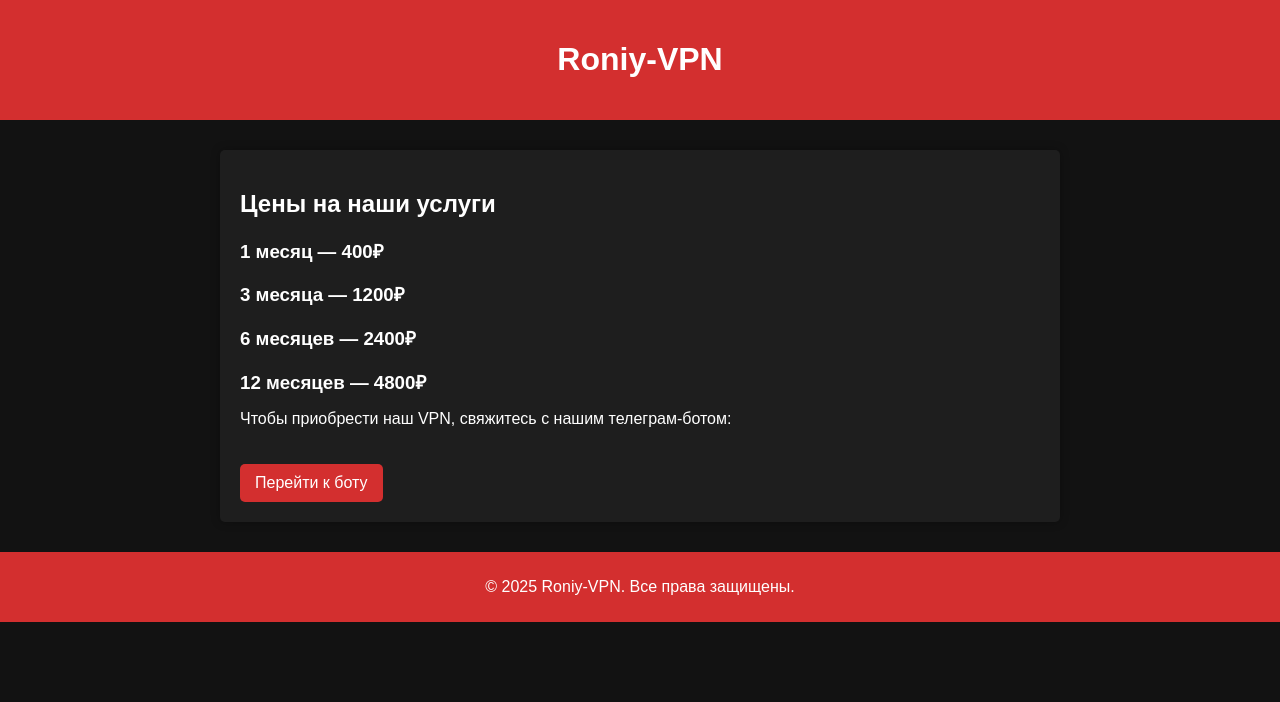
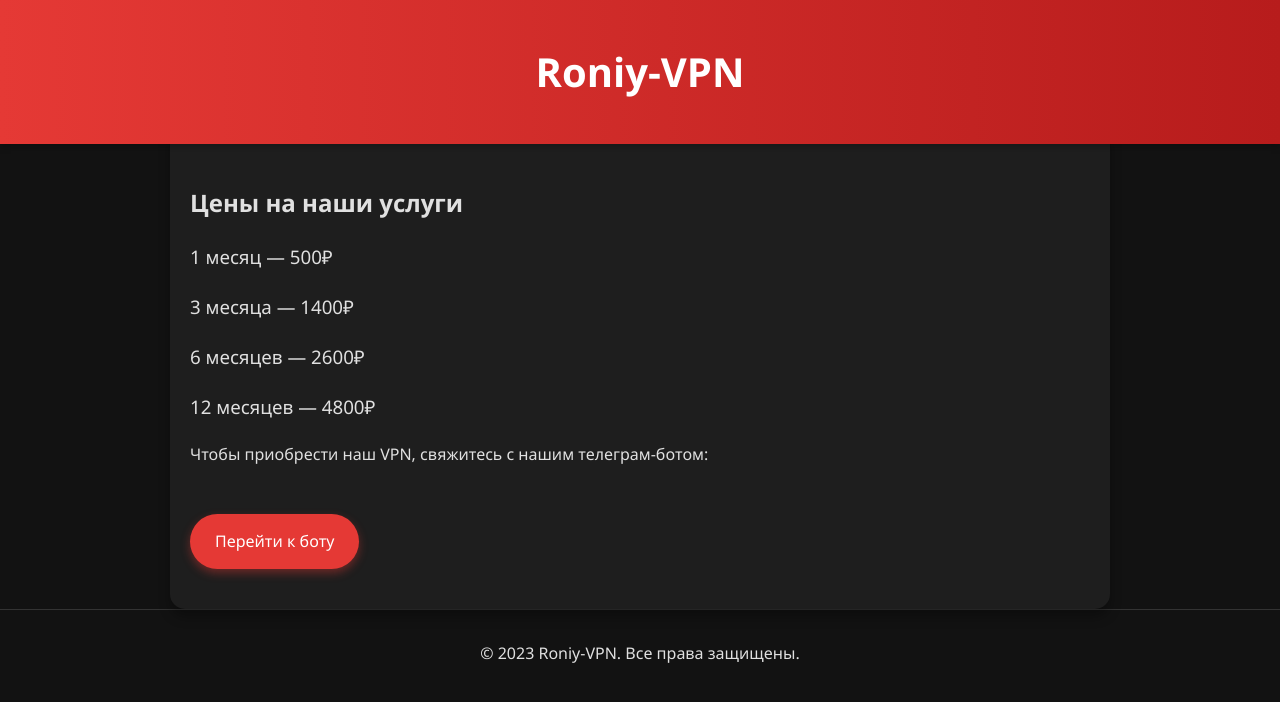
Before and after one commit to RoniyProject/roniy-vpn, a plain HTML site: page index.html in a window 1280 px wide. Drawn offline with Linux system fonts and the light colour scheme.

Commit message:
Update index.html

```diff
--- a/index.html
+++ b/index.html
@@ -7,56 +7,71 @@
     <title>Roniy-VPN</title>
     <style>
         body {
-            font-family: Arial, sans-serif;
+            font-family: 'Segoe UI', Tahoma, Geneva, Verdana, sans-serif;
             margin: 0;
             padding: 0;
-            background-color: #121212; /* Темно-серый фон */
-            color: #fff; /* Белый текст */
+            background-color: #121212; /* Темный фон */
+            color: #e0e0e0; /* Светло-серый текст */
+            line-height: 1.6;
         }
 
         header {
-            background-color: #d32f2f; /* Красный цвет */
+            background: linear-gradient(90deg, #e53935, #b71c1c); /* Градиент красного */
             color: #fff;
             text-align: center;
-            padding: 20px 0;
+            padding: 40px 0;
+            box-shadow: 0 4px 6px rgba(0, 0, 0, 0.2);
+            position: relative;
+            z-index: 10;
+        }
+
+        header h1 {
+            font-size: 2.5em;
+            margin: 0;
         }
 
         .content {
-            padding: 20px;
-            max-width: 800px;
-            margin: 30px auto;
-            background-color: #1e1e1e; /* Черный фон */
-            border-radius: 5px;
-            box-shadow: 0 0 10px rgba(0, 0, 0, 0.3);
+            padding: 40px 20px;
+            max-width: 900px;
+            margin: -20px auto 0 auto;
+            background-color: #1e1e1e; /* Темный цвет подложки */
+            border-radius: 15px;
+            box-shadow: 0 8px 12px rgba(0, 0, 0, 0.3);
+            position: relative;
+            z-index: 5;
         }
 
         .prices h3 {
-            margin-bottom: 10px;
+            margin-bottom: 20px;
+            font-weight: normal;
         }
 
         .telegram-link {
             display: inline-block;
-            margin-top: 20px;
-            padding: 10px 15px;
-            background-color: #d32f2f; /* Красный цвет */
+            margin-top: 30px;
+            padding: 15px 25px;
+            background-color: #e53935; /* Акцентный цвет */
             color: #fff;
             text-decoration: none;
-            border-radius: 5px;
-            transition: background-color 0.3s;
+            border-radius: 50px;
+            transition: transform 0.3s, background-color 0.3s;
+            box-shadow: 0 4px 10px rgba(229, 57, 53, 0.4);
         }
 
         .telegram-link:hover {
-            background-color: #b71c1c; /* Более темный красный при наведении */
+            background-color: #b71c1c; /* Темнее при наведении */
+            transform: translateY(-4px);
         }
 
         footer {
-            background-color: #d32f2f; /* Красный цвет */
-            color: #fff;
+            background-color: #121212;
+            color: #e0e0e0;
             text-align: center;
-            padding: 10px 0;
+            padding: 15px 0;
             position: relative;
             bottom: 0;
             width: 100%;
+            border-top: 1px solid #333;
         }
     </style>
 </head>
@@ -69,9 +84,9 @@
 <div class="content">
     <h2>Цены на наши услуги</h2>
     <div class="prices">
-        <h3>1 месяц — 400₽</h3>
-        <h3>3 месяца — 1200₽</h3>
-        <h3>6 месяцев — 2400₽</h3>
+        <h3>1 месяц — 500₽</h3>
+        <h3>3 месяца — 1400₽</h3>
+        <h3>6 месяцев — 2600₽</h3>
         <h3>12 месяцев — 4800₽</h3>
     </div>
 
@@ -80,7 +95,7 @@
 </div>
 
 <footer>
-    <p>&copy; 2025 Roniy-VPN. Все права защищены.</p>
+    <p>&copy; 2023 Roniy-VPN. Все права защищены.</p>
 </footer>
 
 </body>
```
